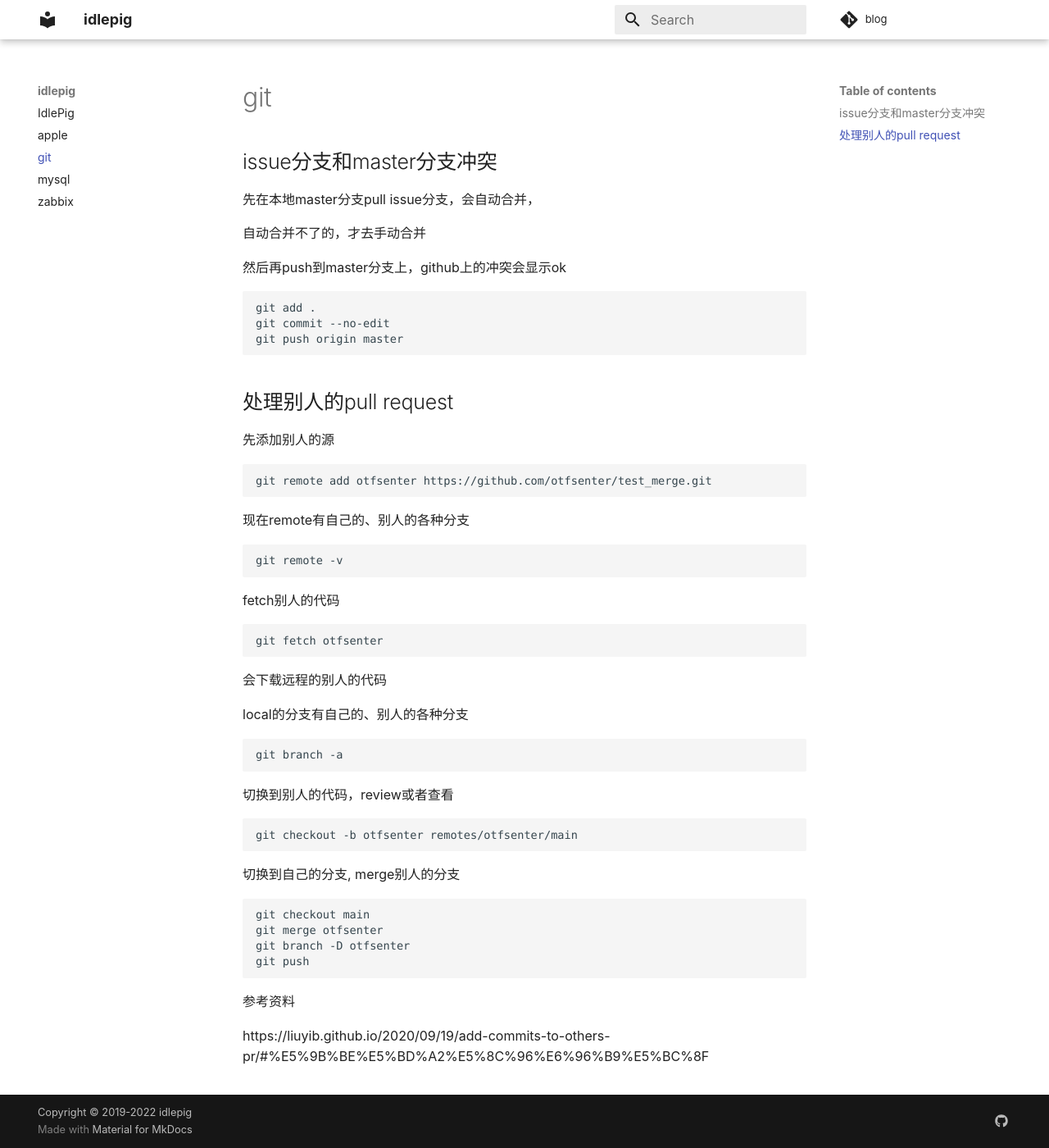
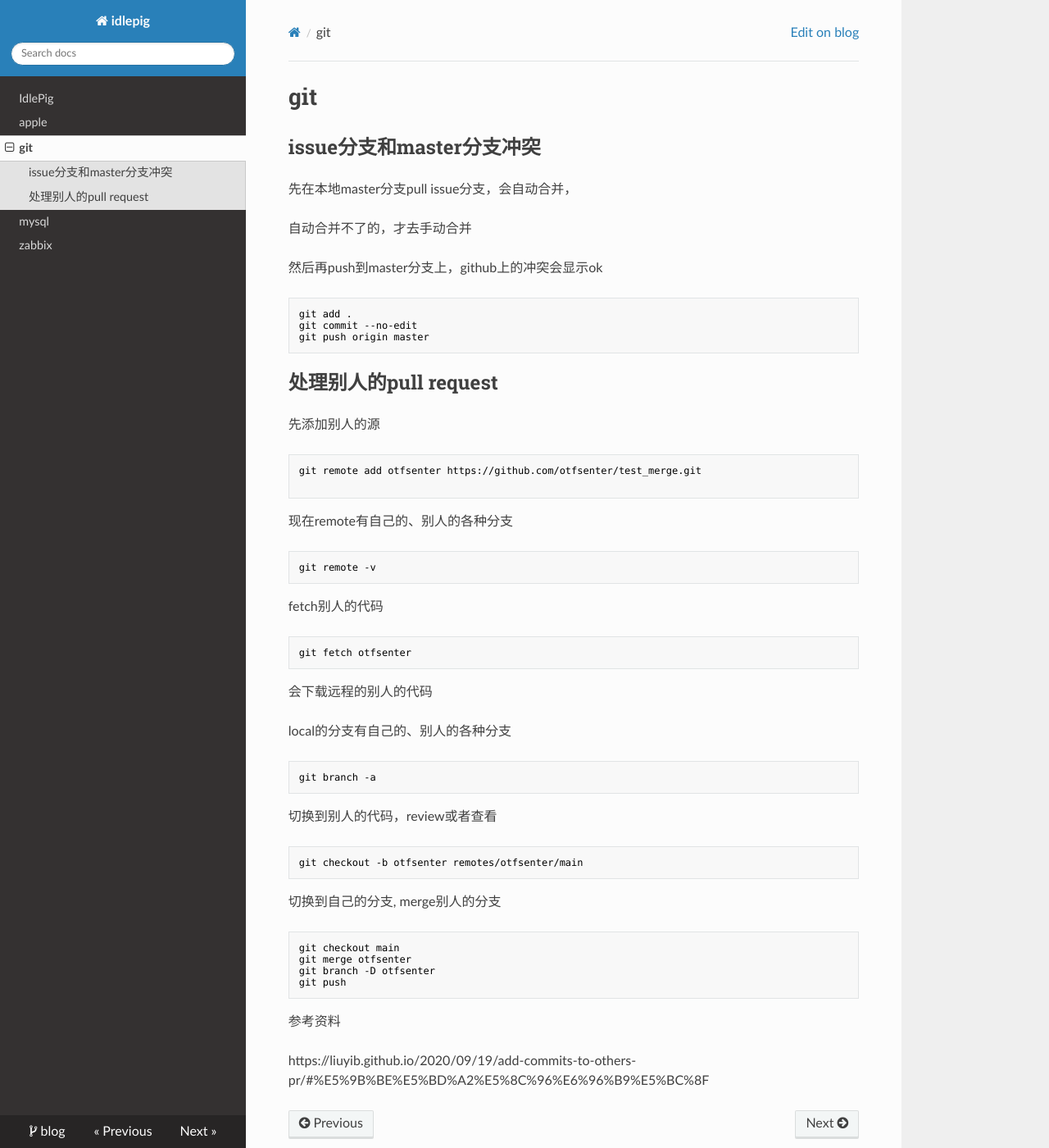
Before and after one commit to idlewith/blog, an MkDocs documentation site: the page built from docs/git.md, in a window 1280 px wide and 1400 px high. Shown: the whole window at 82% size. Built offline with MkDocs 1.6.1, drawn with Linux system fonts in a browser that asks for light colours; nearby versions of some CDN libraries; comment, search, counter and statistics services are not loaded; some of the changed text lies outside the part shown.

Commit message:
modify theme

```diff
--- a/mkdocs.yml
+++ b/mkdocs.yml
@@ -1,7 +1,7 @@
 # Set strict to true to turn warnings into errors to catch warnings within CI.
 strict: true
 theme:
-  name: material
+  name: readthedocs
   # By default, fonts are pulled from Google on the Internet. To support offline usage, this is
   # disabled.
   font: false
@@ -22,12 +22,6 @@ theme:
     - search.suggest
 markdown_extensions:
   - admonition
-  - pymdownx.keys
-  - pymdownx.highlight
-  - pymdownx.superfences
-  - pymdownx.snippets
-  - pymdownx.tabbed:
-      alternate_style: true
 extra:
   social:
     - icon: fontawesome/brands/github
```
